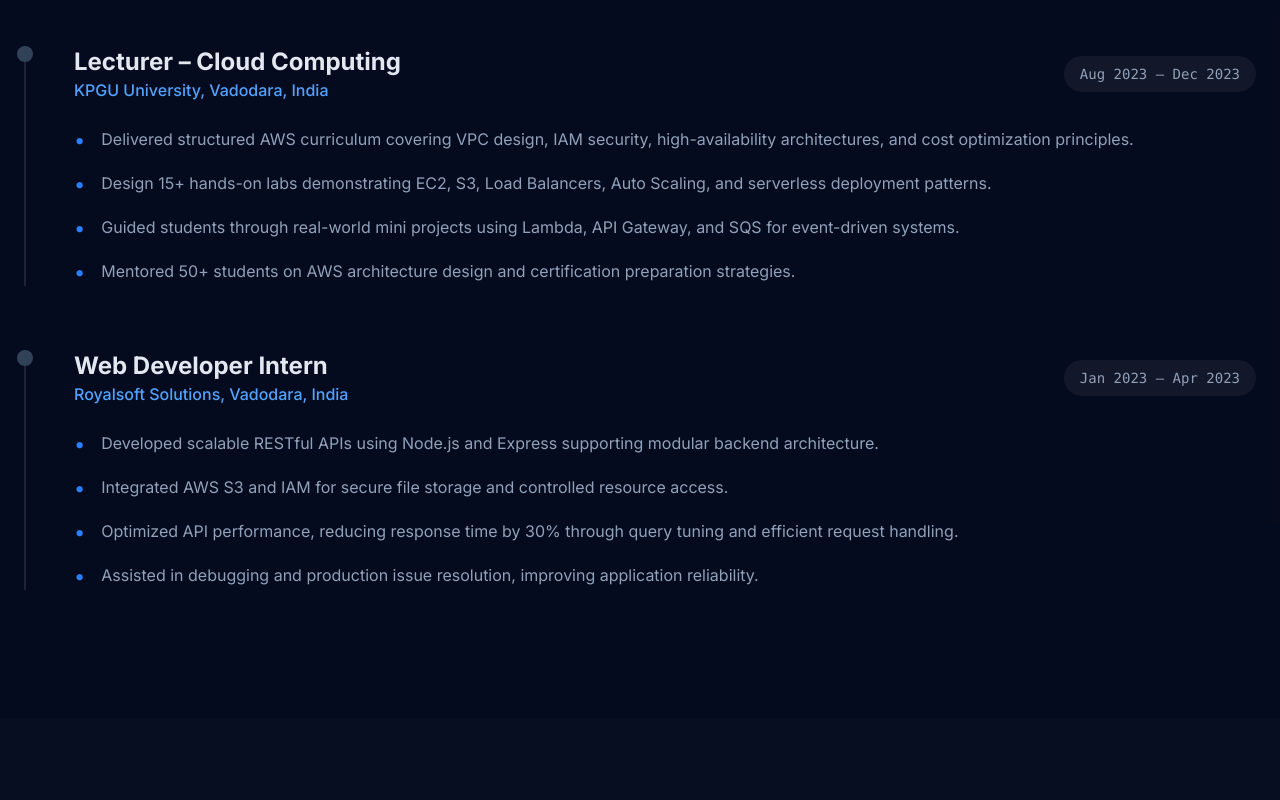
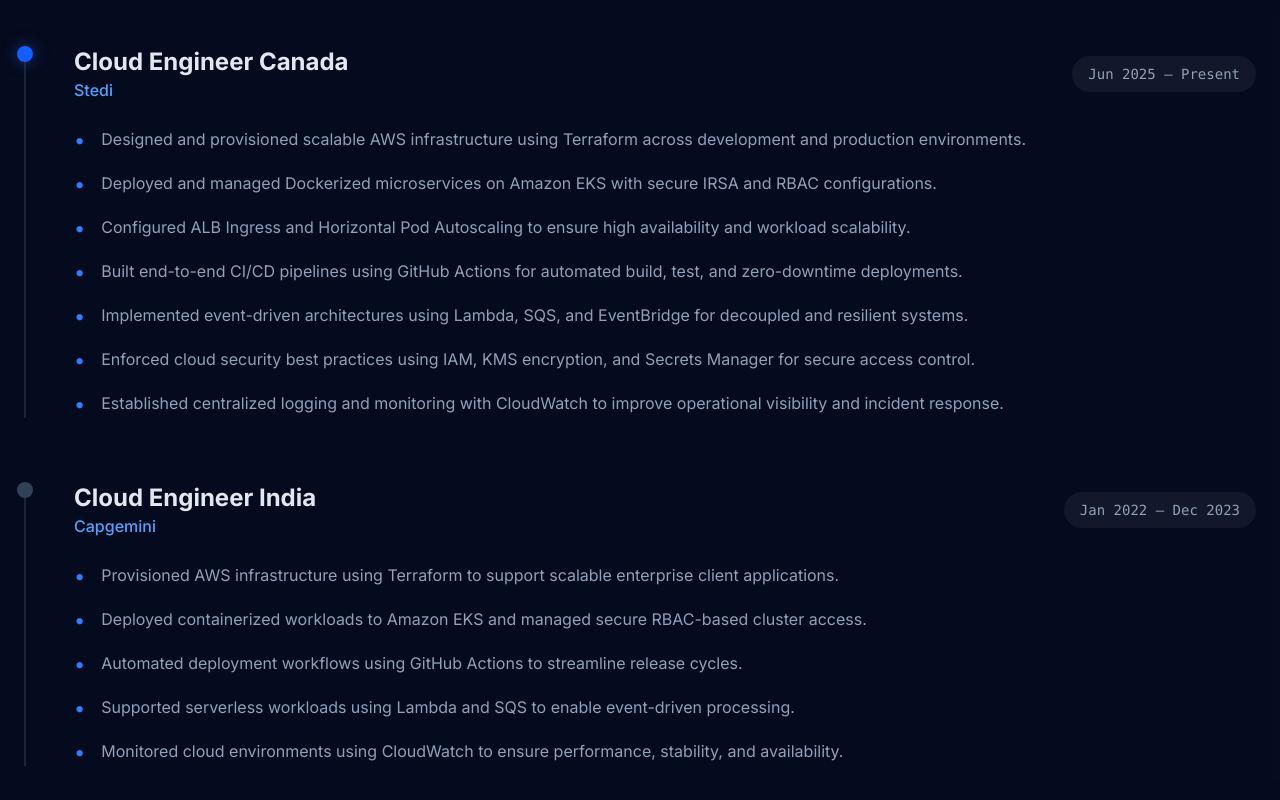
Before and after one commit to Rishi-Cs-ms/rishimajmudar.me, a React (Vite) app: page / in a window 1280 px wide. Shown: the part 1000-1800 px from the top of the page. Built offline with nearby package versions, Linux system fonts and the light colour scheme.

Commit message:
change in oidc role

```diff
--- a/src/App.jsx
+++ b/src/App.jsx
@@ -447,26 +447,30 @@
 const Experience = () => {
   const experiences = [
     {
-      title: "Lecturer – Cloud Computing",
-      company: "KPGU University, Vadodara, India",
-      period: "Aug 2023 – Dec 2023",
+      title: "Cloud Engineer Canada",
+      company: "Stedi",
+      period: "Jun 2025 – Present",
       points: [
-        "Delivered structured AWS curriculum covering VPC design, IAM security, high-availability architectures, and cost optimization principles.",
-        "Design 15+ hands-on labs demonstrating EC2, S3, Load Balancers, Auto Scaling, and serverless deployment patterns.",
-        "Guided students through real-world mini projects using Lambda, API Gateway, and SQS for event-driven systems.",
-        "Mentored 50+ students on AWS architecture design and certification preparation strategies."
+        "Designed and provisioned scalable AWS infrastructure using Terraform across development and production environments.",
+        "Deployed and managed Dockerized microservices on Amazon EKS with secure IRSA and RBAC configurations.",
+        "Configured ALB Ingress and Horizontal Pod Autoscaling to ensure high availability and workload scalability.",
+        "Built end-to-end CI/CD pipelines using GitHub Actions for automated build, test, and zero-downtime deployments.",
+        "Implemented event-driven architectures using Lambda, SQS, and EventBridge for decoupled and resilient systems.",
+        "Enforced cloud security best practices using IAM, KMS encryption, and Secrets Manager for secure access control.",
+        "Established centralized logging and monitoring with CloudWatch to improve operational visibility and incident response."
       ],
-      current: false
+      current: true
     },
     {
-      title: "Web Developer Intern",
-      company: "Royalsoft Solutions, Vadodara, India",
-      period: "Jan 2023 – Apr 2023",
+      title: "Cloud Engineer India",
+      company: "Capgemini",
+      period: "Jan 2022 – Dec 2023",
       points: [
-        "Developed scalable RESTful APIs using Node.js and Express supporting modular backend architecture.",
-        "Integrated AWS S3 and IAM for secure file storage and controlled resource access.",
-        "Optimized API performance, reducing response time by 30% through query tuning and efficient request handling.",
-        "Assisted in debugging and production issue resolution, improving application reliability."
+        "Provisioned AWS infrastructure using Terraform to support scalable enterprise client applications.",
+        "Deployed containerized workloads to Amazon EKS and managed secure RBAC-based cluster access.",
+        "Automated deployment workflows using GitHub Actions to streamline release cycles.",
+        "Supported serverless workloads using Lambda and SQS to enable event-driven processing.",
+        "Monitored cloud environments using CloudWatch to ensure performance, stability, and availability."
       ],
       current: false
     }
```
Also changed, not shown: 1 other file (tests, documents, lock files or other folders).
